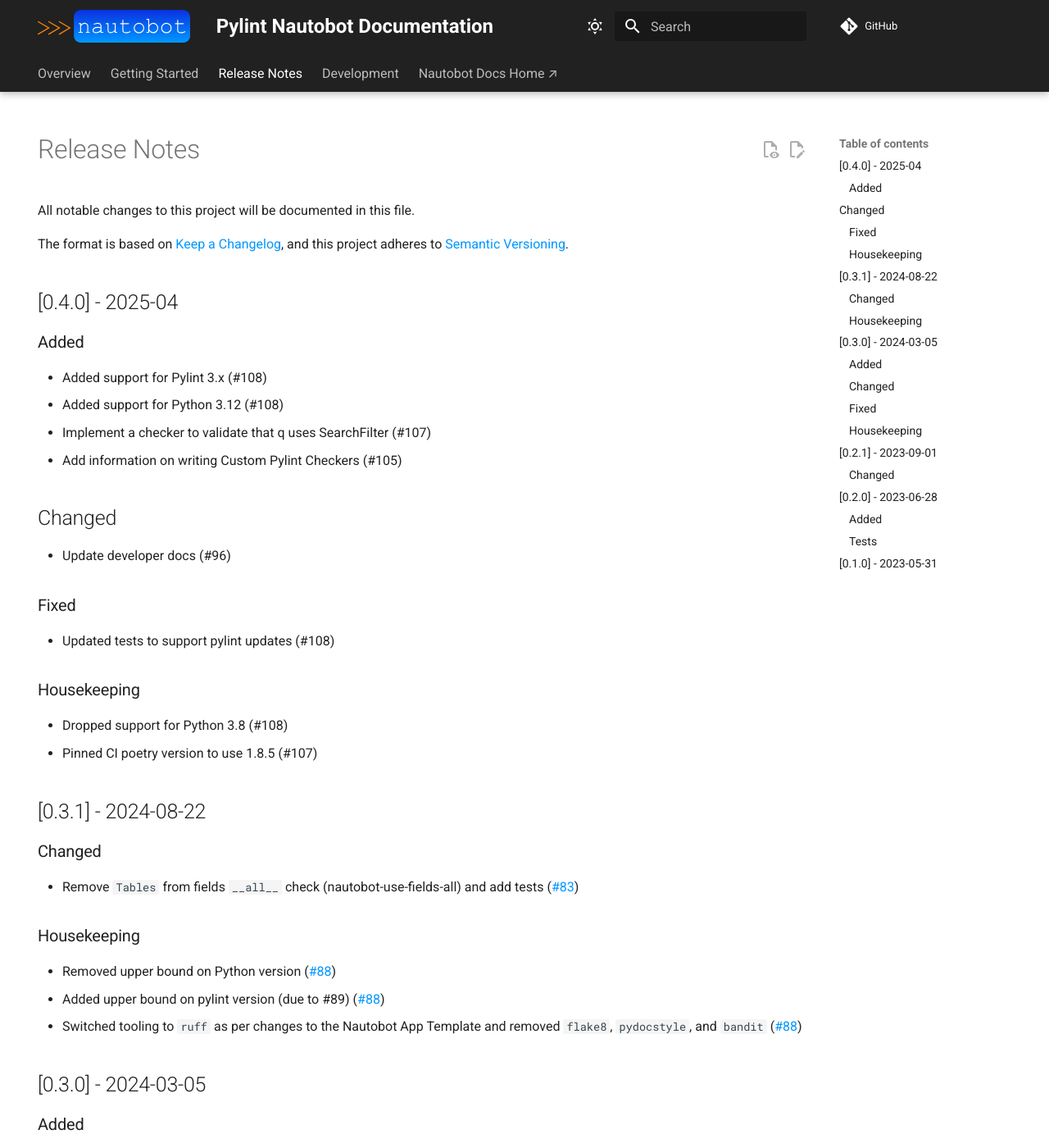
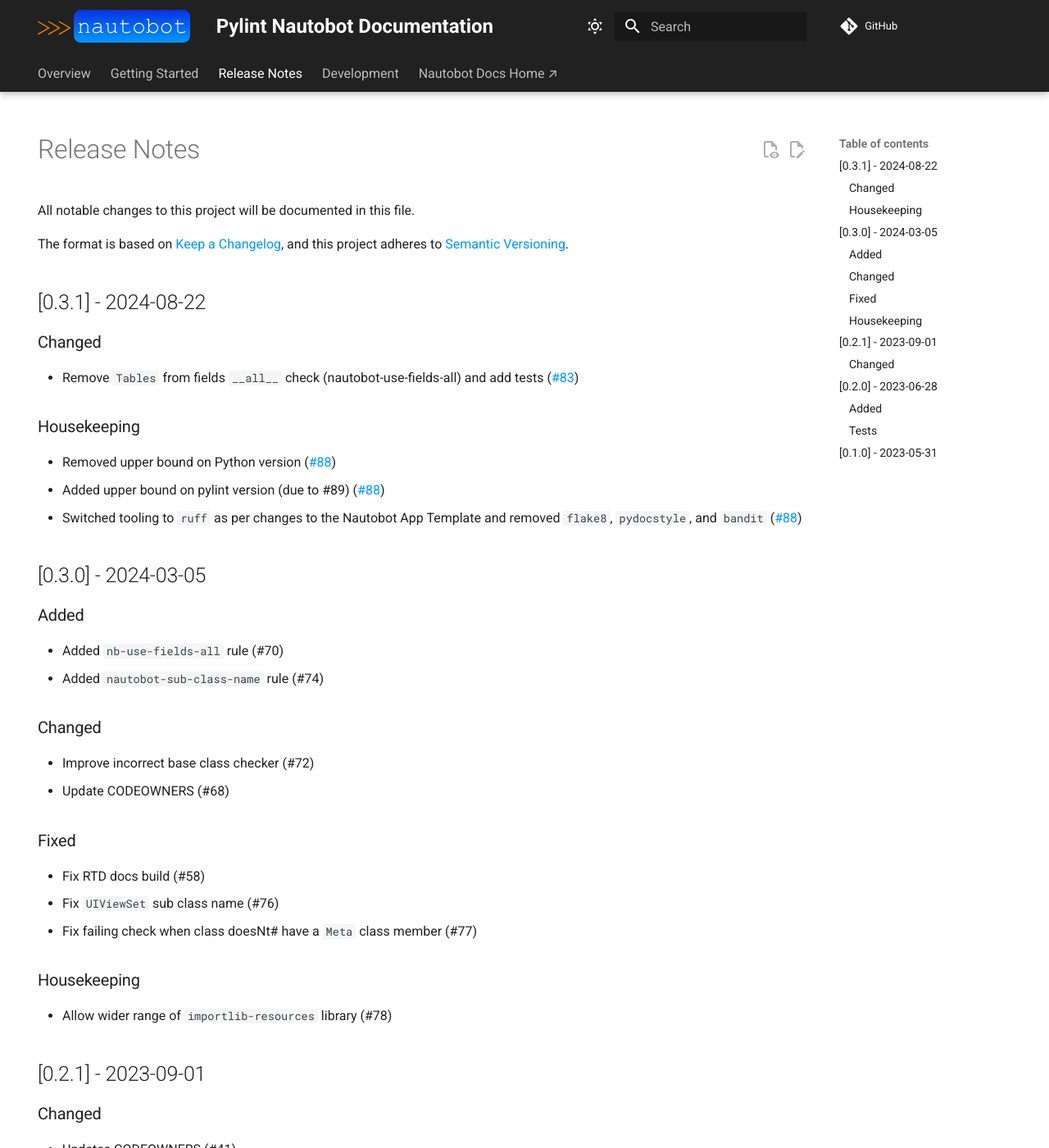
Before and after one commit to nautobot/pylint-nautobot, an MkDocs documentation site: the page built from docs/release_notes.md, in a window 1280 px wide and 1400 px high. Shown: the whole window at 82% size. Built offline with MkDocs 1.6.1 and Material for MkDocs 9.7.7, drawn with Linux system fonts in a browser that asks for light colours; comment, search, counter and statistics services are not loaded.

```diff
--- a/docs/release_notes.md
+++ b/docs/release_notes.md
@@ -1,8 +1,6 @@
 ---
 hide:
-
-    - navigation
-
+  - navigation
 ---
 
 # Release Notes
@@ -12,28 +10,6 @@ All notable changes to this project will be documented in this file.
 The format is based on [Keep a Changelog](https://keepachangelog.com/en/1.0.0/),
 and this project adheres to [Semantic Versioning](https://semver.org/spec/v2.0.0.html).
 
-## [0.4.0] - 2025-04
-
-### Added
-
-- Added support for Pylint 3.x (#108)
-- Added support for Python 3.12 (#108)
-- Implement a checker to validate that q uses SearchFilter (#107)
-- Add information on writing Custom Pylint Checkers (#105)
-
-## Changed
-
-- Update developer docs (#96)
-
-
-### Fixed
-
-- Updated tests to support pylint updates (#108)
-
-### Housekeeping
-
-- Dropped support for Python 3.8 (#108)
-- Pinned CI poetry version to use 1.8.5 (#107)
 
 ## [0.3.1] - 2024-08-22
 
```
Also changed, not shown: 1 other file.
